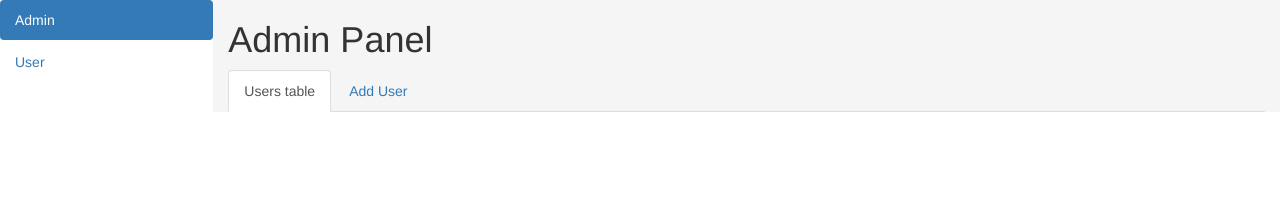
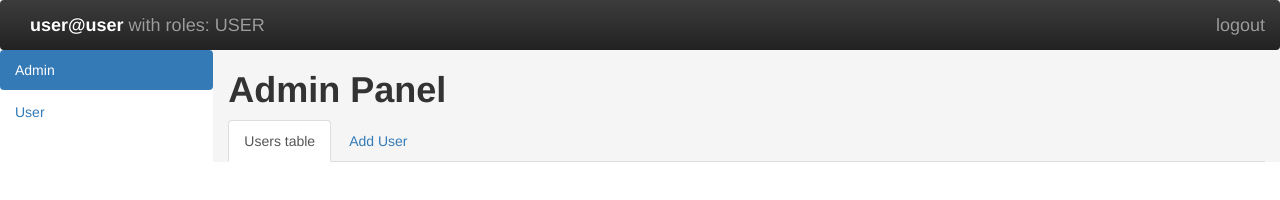
Before and after one commit to lindXdeep/frontend-learning, a plain HTML site: page templates/index.html in a window 1280 px wide. Drawn offline with Linux system fonts and the light colour scheme.

Commit message:
add nav bar

```diff
--- a/templates/index.html
+++ b/templates/index.html
@@ -15,6 +15,18 @@
 </head>
 
 <body>
+
+  <div class="navbar-inverse">
+    <div class="container-fluid">
+      <div class="navbar-header">
+        <a href="#" class="navbar-brand"><b style="color: white;">user@user</b> with roles: USER</a>
+
+      </div>
+      <div class="navbar-right">
+        <a href="#" class="navbar-brand btn-link">logout</a>
+      </div>
+    </div>
+  </div>
 
   <div class="container-fluid">
     <div class="row">
@@ -42,7 +54,7 @@
 
               <div class="row">
                 <div class="col col-sm-12 col-md-12 col-lg-12 col-xl-12">
-                  <h1>Admin Panel</h1>
+                  <h1><b>Admin Panel</b></h1>
                 </div>
               </div>
 
```
Also changed, not shown: 1 other file.
